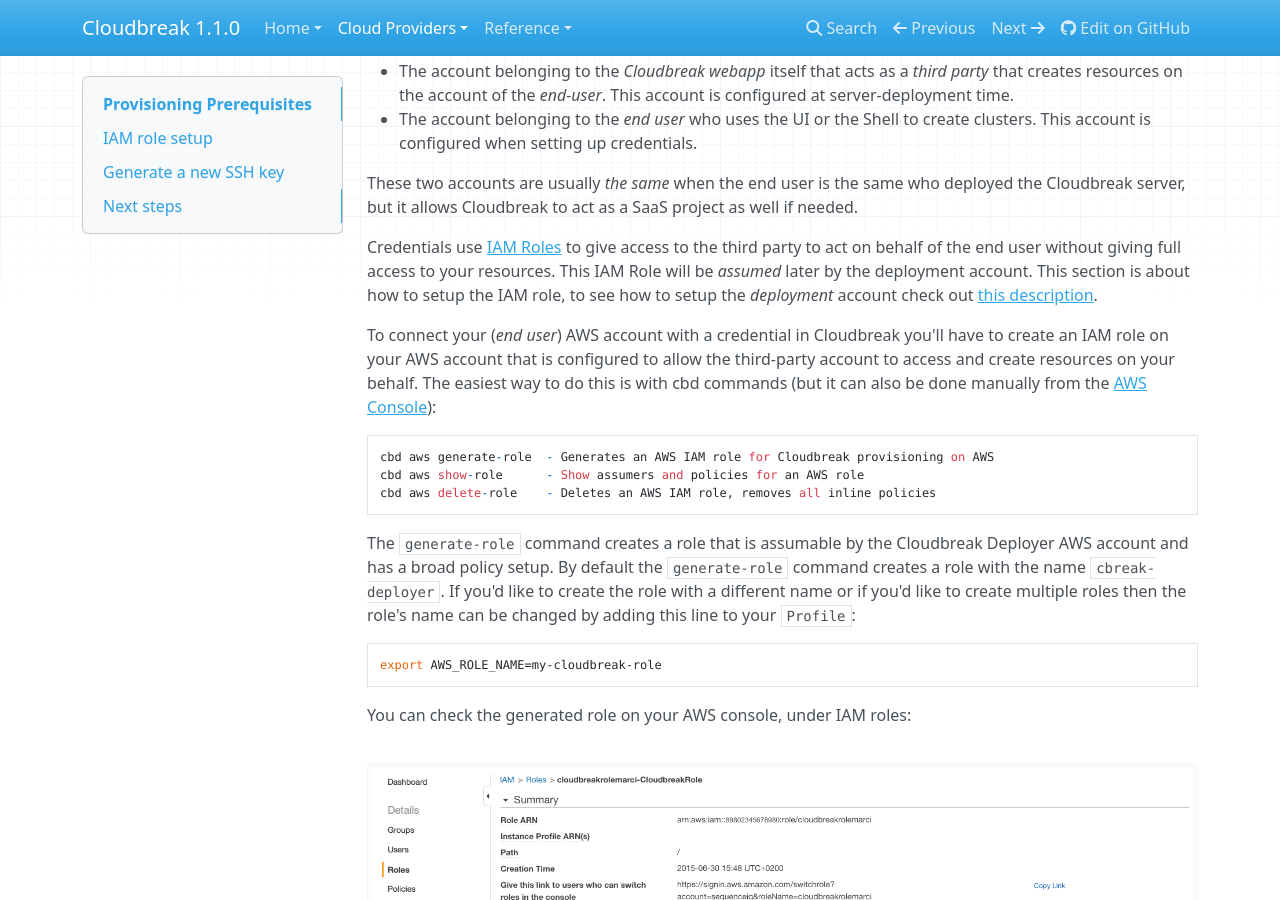
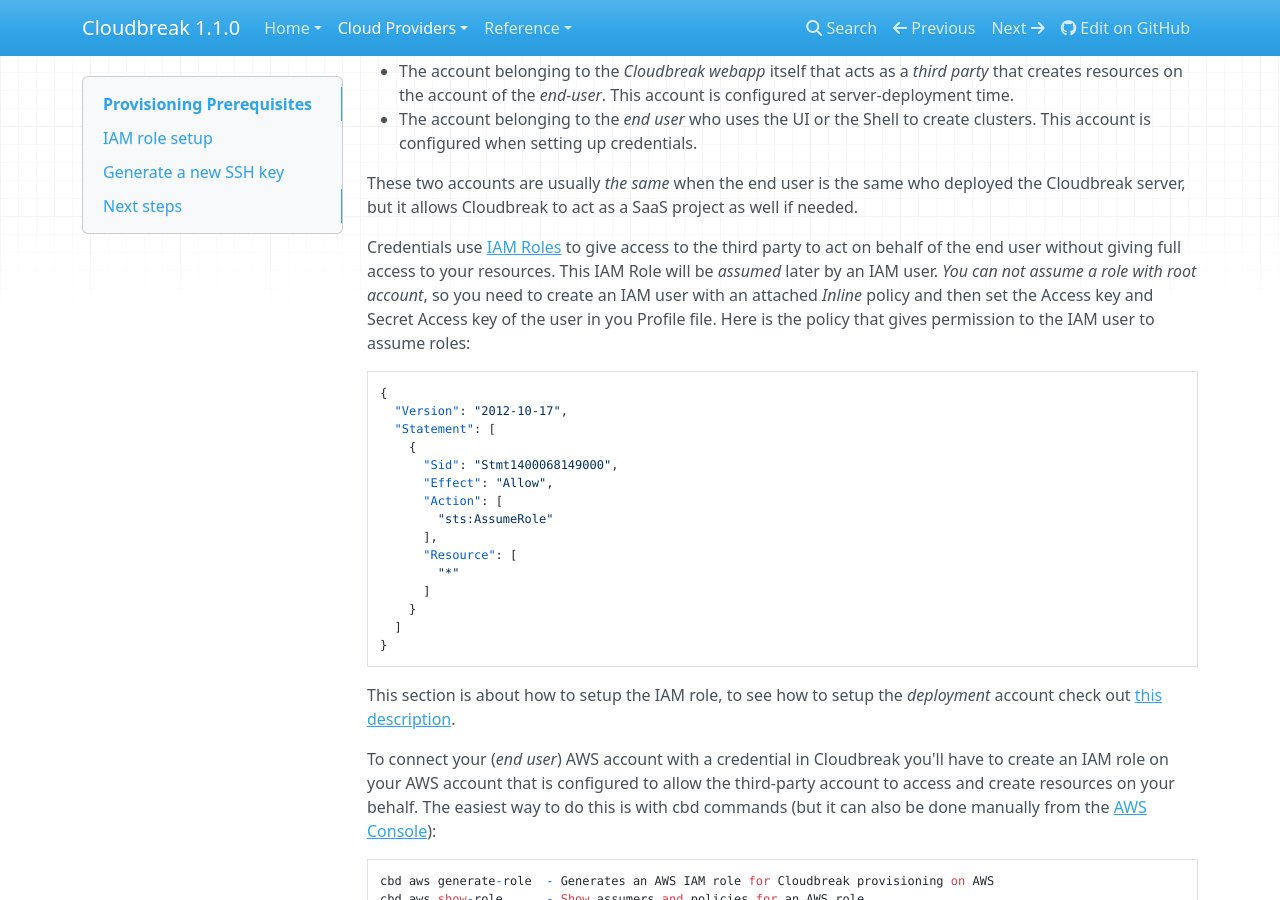
Before and after one commit to wprender/cloudbreak-docs, an MkDocs documentation site: the page built from docs/aws_pre_prov.md, in a window 1280 px wide and 900 px high, scrolled down 226 px. Built offline with MkDocs 1.6.1, drawn with Linux system fonts in a browser that asks for light colours; nearby versions of some CDN libraries; old or Windows-style settings are respelled for this version of MkDocs.

Commit message:
CLOUD-51940 role assuming in aws

````diff
--- a/docs/aws_pre_prov.md
+++ b/docs/aws_pre_prov.md
@@ -12,7 +12,27 @@ Cloudbreak works by connecting your AWS account through so called *Credentials*,
 These two accounts are usually *the same* when the end user is the same who deployed the Cloudbreak server, but it allows Cloudbreak to act as a SaaS project as well if needed.
 
 Credentials use [IAM Roles](http://docs.aws.amazon.com/IAM/latest/UserGuide/id_roles.html) to give access to the third party to act on behalf of the end user without giving full access to your resources.
-This IAM Role will be *assumed* later by the deployment account.
+This IAM Role will be *assumed* later by an IAM user. *You can not assume a role with root account*, so you need to create an IAM user with an attached *Inline* policy and then set the Access key and Secret Access key of the user in you Profile file.
+Here is the policy that gives permission to the IAM user to assume roles:
+
+```
+{
+  "Version": "2012-10-17",
+  "Statement": [
+    {
+      "Sid": "Stmt1400068149000",
+      "Effect": "Allow",
+      "Action": [
+        "sts:AssumeRole"
+      ],
+      "Resource": [
+        "*"
+      ]
+    }
+  ]
+}
+```
+
 This section is about how to setup the IAM role, to see how to setup the *deployment* account check out [this description](aws.md).
 
 To connect your (*end user*) AWS account with a credential in Cloudbreak you'll have to create an IAM role on your AWS account that is configured to allow the third-party account to access and create resources on your behalf.
````
